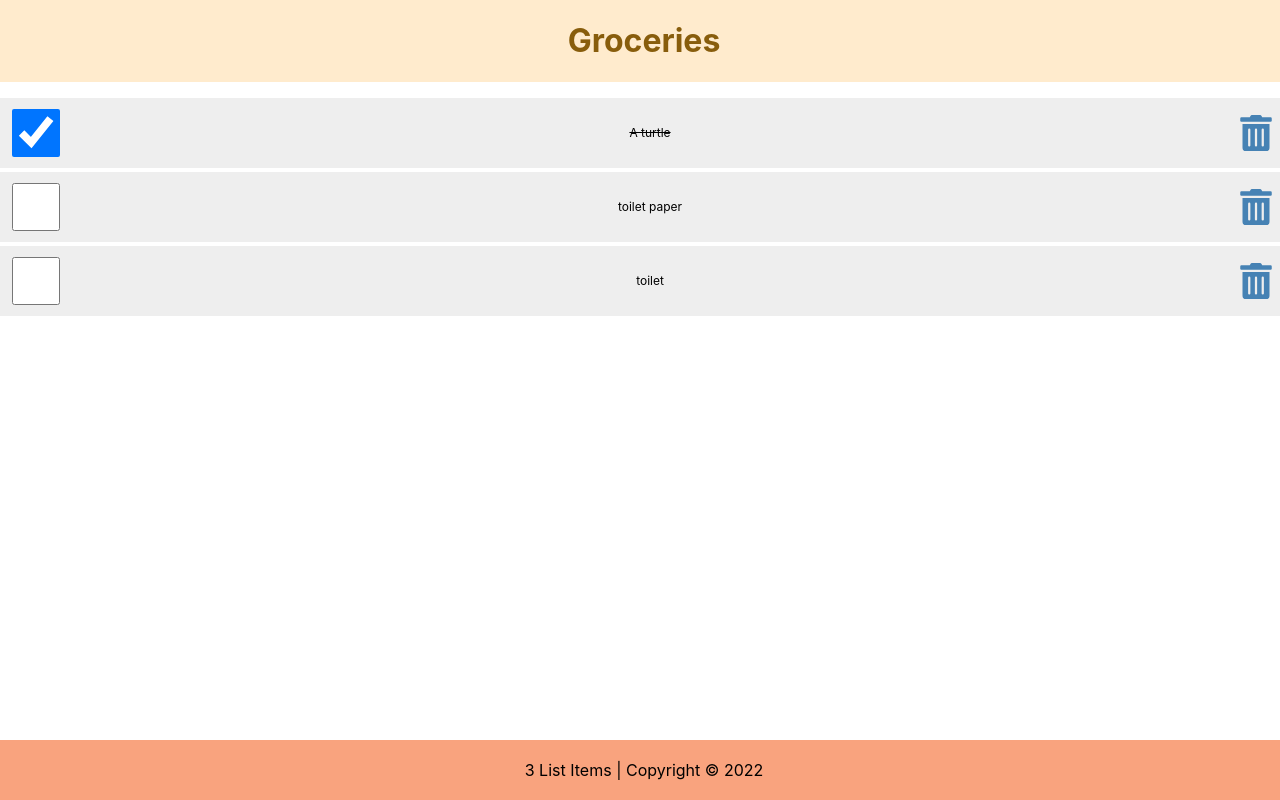
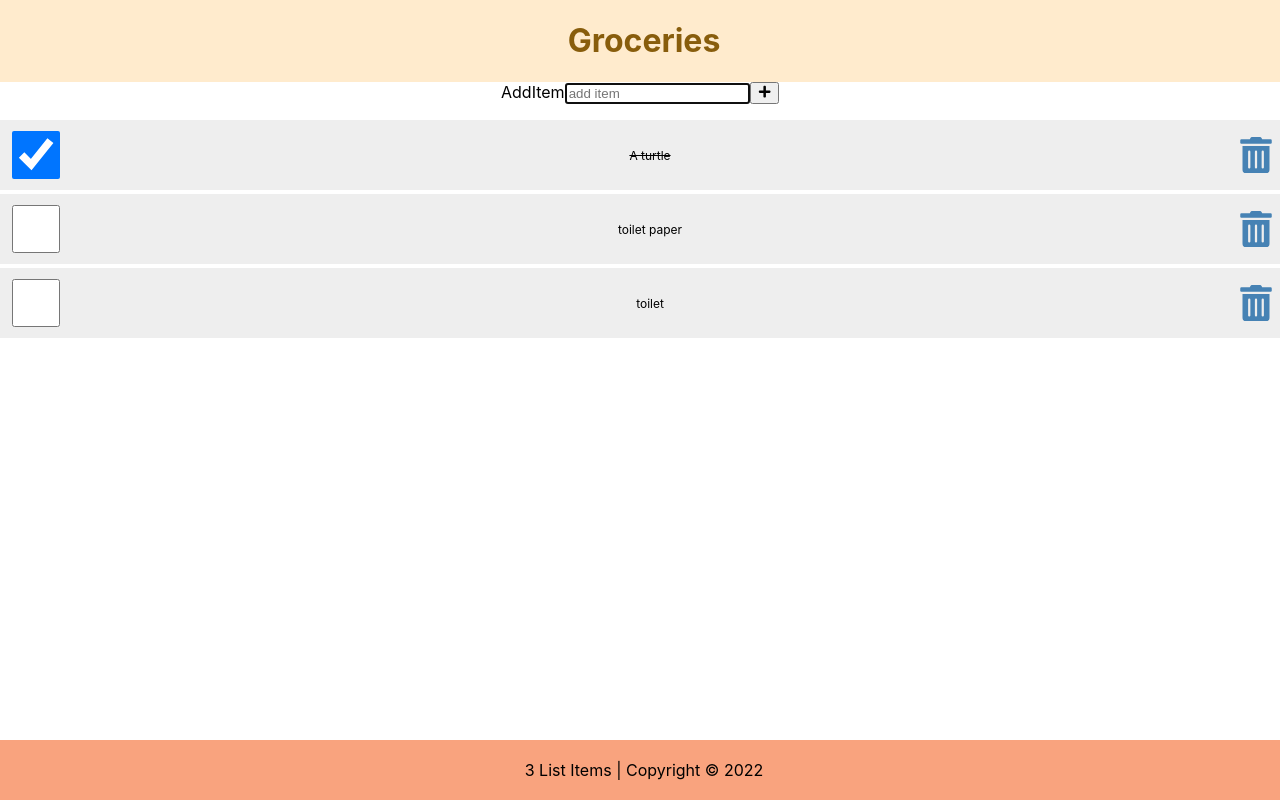
Before and after one commit to Gabeaya/React-Grocery-List-Dave-Gray-Tutorial-, a React (Create React App) app: page / in a window 1280 px wide. Built offline with nearby package versions, Linux system fonts and the light colour scheme.

Commit message:
import the form.

```diff
--- a/src/App.js
+++ b/src/App.js
@@ -1,4 +1,5 @@
 import  {Header}  from "./Header";
+import AddItem from './AddItem';
 import Content from "./Content";
 import Footer from "./Footer";
 import {useState} from 'react';
@@ -40,6 +41,7 @@ function App() {
   return (
     <div className="App">
       <Header title="Groceries" />
+      <AddItem />
       <Content
       items={items}
       handleCheck={handleCheck}
```
